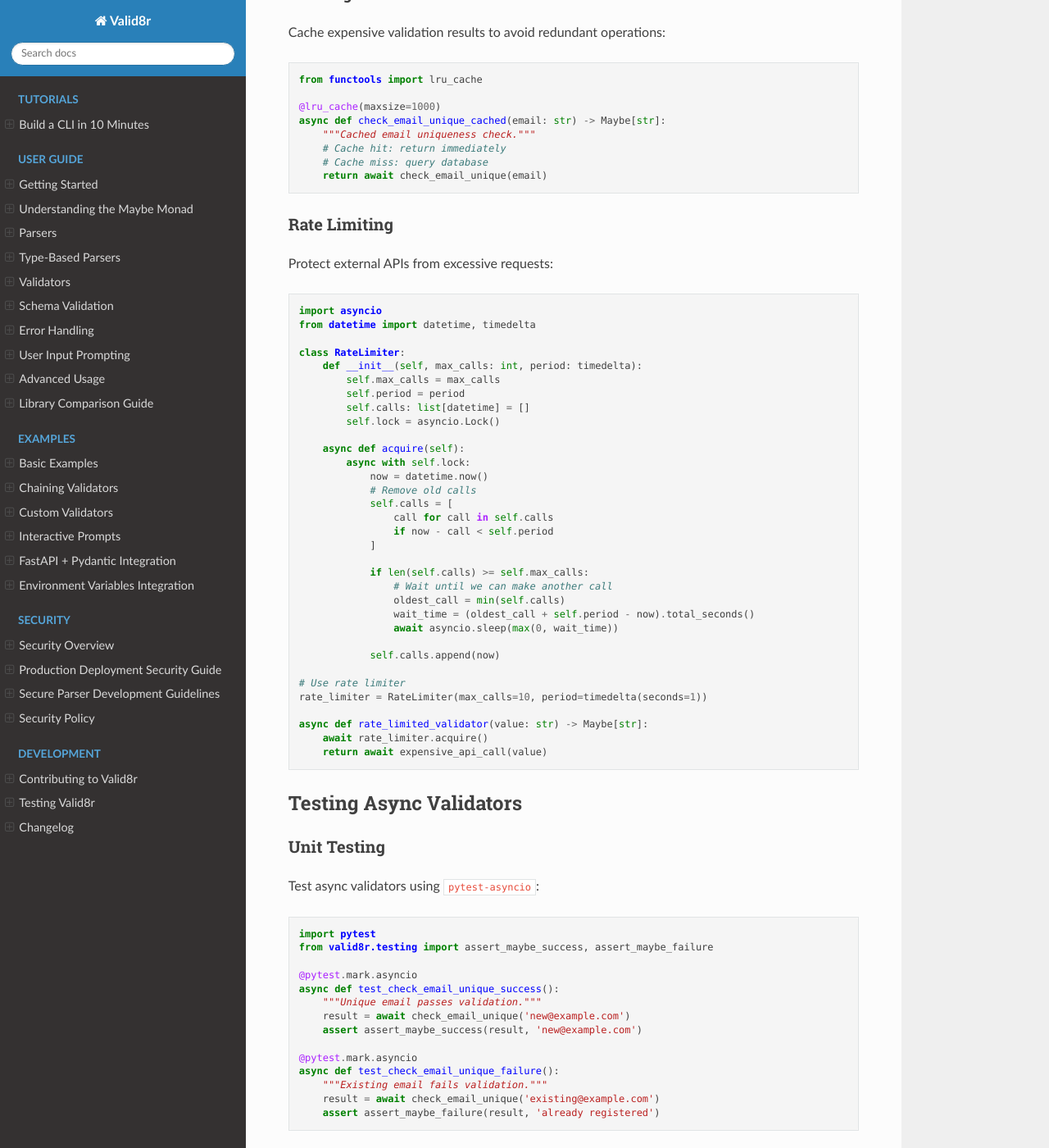
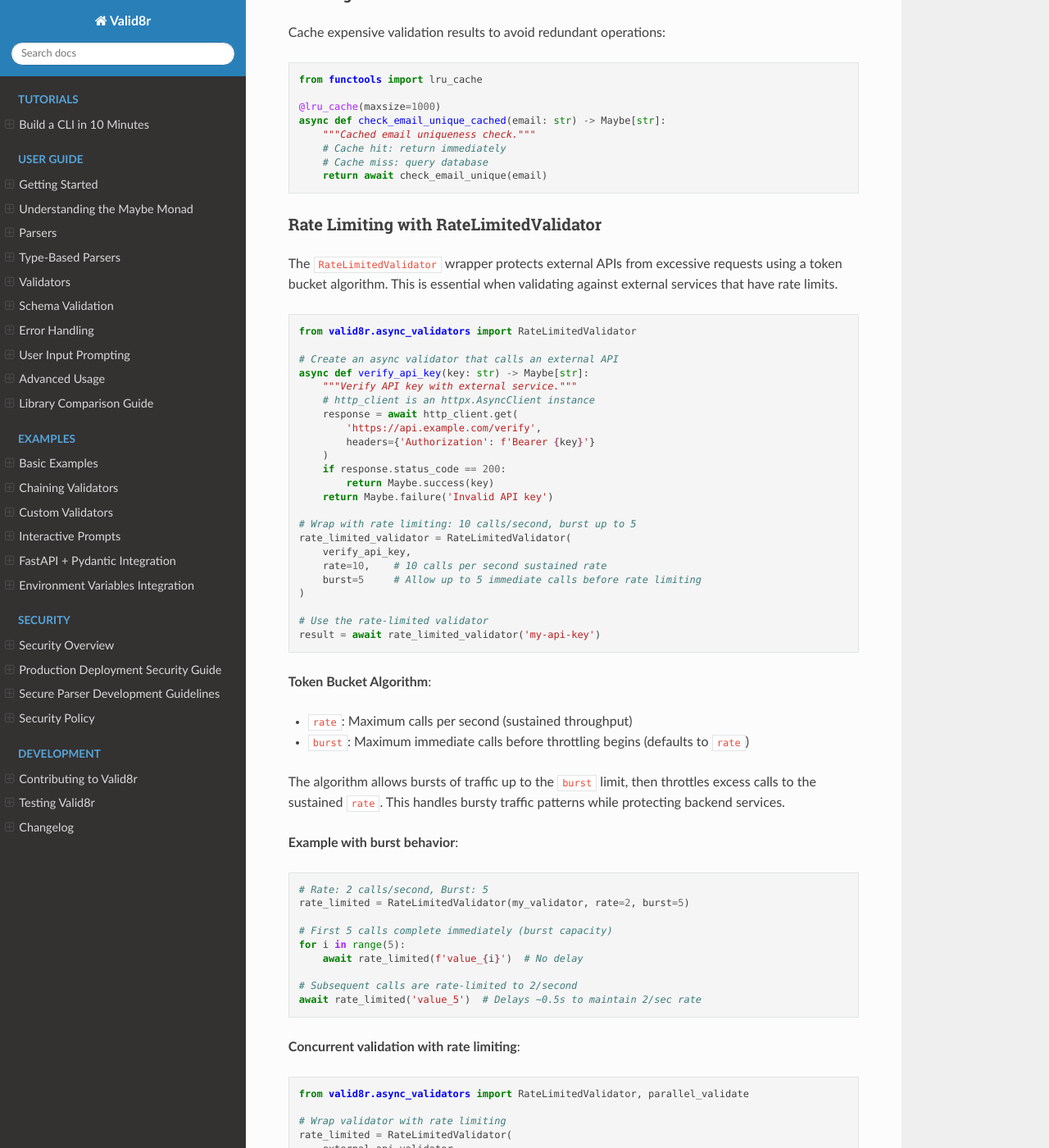
Before and after one commit to mikelane/valid8r, a Sphinx documentation site: the page built from docs/user_guide/async_validation.rst, in a window 1280 px wide and 1400 px high, scrolled down 9931 px. Shown: the whole window at 82% size. Built offline with Sphinx 7.4.7 and the Read the Docs theme 3.1.0, drawn with Linux system fonts in a browser that asks for light colours; pages that are not in the unit, such as notebooks, are missing from menus; the version number could not be read and is left out; some of the changed text lies outside the part shown.

Commit message:
docs: add RateLimitedValidator documentation (#239) (#250)
## Summary
Adds comprehensive documentation for the `RateLimitedValidator` class
which was already implemented as part of the async validators
foundation.

## Changes
- Added "Rate Limiting with RateLimitedValidator" section to async
validation docs
- Token bucket algorithm explanation
- Basic usage examples
- Burst behavior examples
- Concurrent validation with rate limiting
- Integration with `parallel_validate` helper

## Verification
- All unit tests pass (915 across Python 3.11-3.14)
- All BDD scenarios pass (478 scenarios)
- Documentation builds successfully

## Documentation Updates
- [x] Docstrings added/updated
- [x] User guide updated (`docs/user_guide/async_validation.rst`)
- [x] Examples included in documentation
- [x] Docs build successfully

Closes #239

```diff
--- a/docs/user_guide/async_validation.rst
+++ b/docs/user_guide/async_validation.rst
@@ -569,10 +569,82 @@
         # Cache miss: query database
         return await check_email_unique(email)
 
-Rate Limiting
--------------
+Rate Limiting with RateLimitedValidator
+---------------------------------------
 
-Protect external APIs from excessive requests:
+The ``RateLimitedValidator`` wrapper protects external APIs from excessive requests
+using a token bucket algorithm. This is essential when validating against external
+services that have rate limits.
+
+.. code-block:: python
+
+    from valid8r.async_validators import RateLimitedValidator
+
+    # Create an async validator that calls an external API
+    async def verify_api_key(key: str) -> Maybe[str]:
+        """Verify API key with external service."""
+        # http_client is an httpx.AsyncClient instance
+        response = await http_client.get(
+            'https://api.example.com/verify',
+            headers={'Authorization': f'Bearer {key}'}
+        )
+        if response.status_code == 200:
+            return Maybe.success(key)
+        return Maybe.failure('Invalid API key')
+
+    # Wrap with rate limiting: 10 calls/second, burst up to 5
+    rate_limited_validator = RateLimitedValidator(
+        verify_api_key,
+        rate=10,    # 10 calls per second sustained rate
+        burst=5     # Allow up to 5 immediate calls before rate limiting
+    )
+
+    # Use the rate-limited validator
+    result = await rate_limited_validator('my-api-key')
+
+**Token Bucket Algorithm**:
+
+- ``rate``: Maximum calls per second (sustained throughput)
+- ``burst``: Maximum immediate calls before throttling begins (defaults to ``rate``)
+
+The algorithm allows bursts of traffic up to the ``burst`` limit, then throttles
+excess calls to the sustained ``rate``. This handles bursty traffic patterns
+while protecting backend services.
+
+**Example with burst behavior**:
+
+.. code-block:: python
+
+    # Rate: 2 calls/second, Burst: 5
+    rate_limited = RateLimitedValidator(my_validator, rate=2, burst=5)
+
+    # First 5 calls complete immediately (burst capacity)
+    for i in range(5):
+        await rate_limited(f'value_{i}')  # No delay
+
+    # Subsequent calls are rate-limited to 2/second
+    await rate_limited('value_5')  # Delays ~0.5s to maintain 2/sec rate
+
+**Concurrent validation with rate limiting**:
+
+.. code-block:: python
+
+    from valid8r.async_validators import RateLimitedValidator, parallel_validate
+
+    # Wrap validator with rate limiting
+    rate_limited = RateLimitedValidator(
+        external_api_validator,
+        rate=10,
+        burst=5
+    )
+
+    # Validate many values - rate limiting prevents API overload
+    values = ['value_1', 'value_2', 'value_3']  # ... more values
+    results = await parallel_validate(rate_limited, values)
+
+**Custom Rate Limiter (Advanced)**:
+
+For more complex rate limiting scenarios, you can build your own:
 
 .. code-block:: python
 
```
